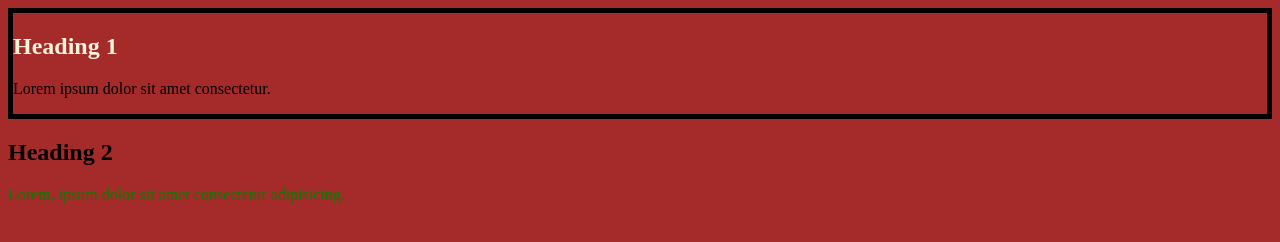
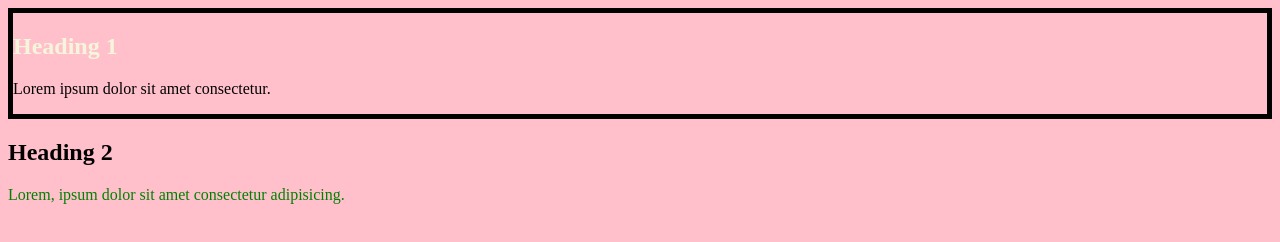
Before and after one commit to KINGCODE-X/HTML-and-CSS, a plain HTML site: page 02_selector.html in a window 1280 px wide. Drawn offline with Linux system fonts and the light colour scheme.

Commit message:
background body  color changed

```diff
--- a/02_selector.html
+++ b/02_selector.html
@@ -8,7 +8,7 @@
     <style>
         /*Element Selector*/
         body {
-            background-color: brown;
+            background-color:pink;
         }
 
         /*Multiple Selector*/
```
